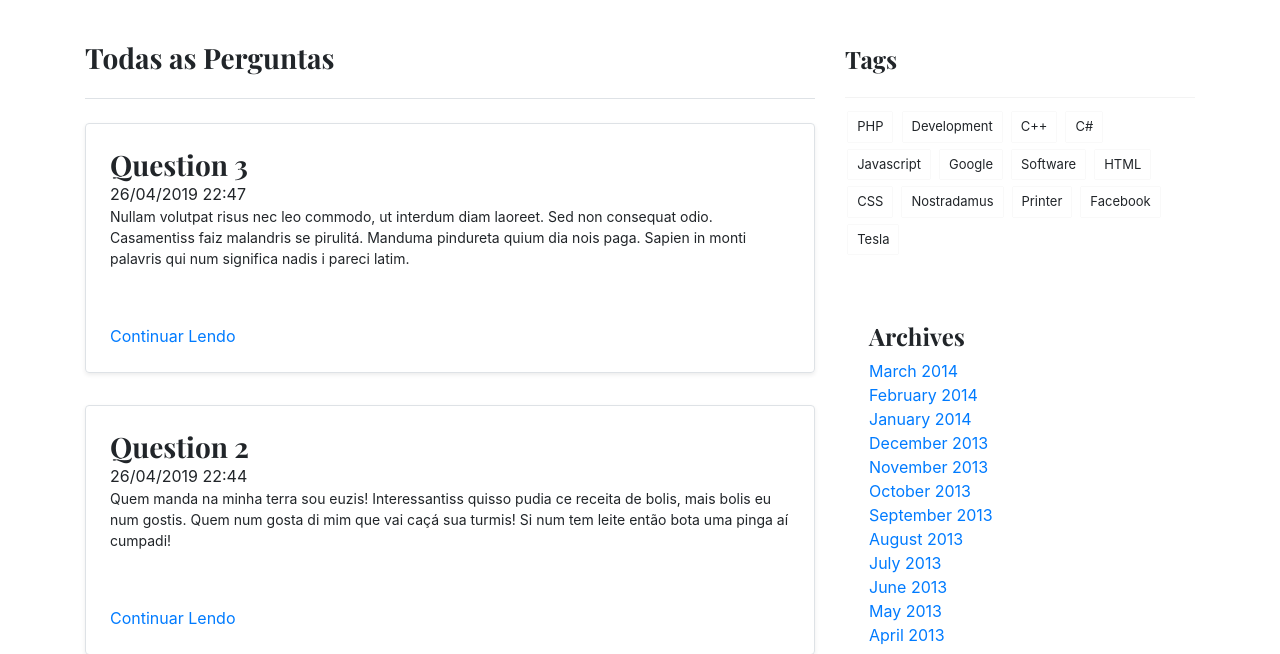
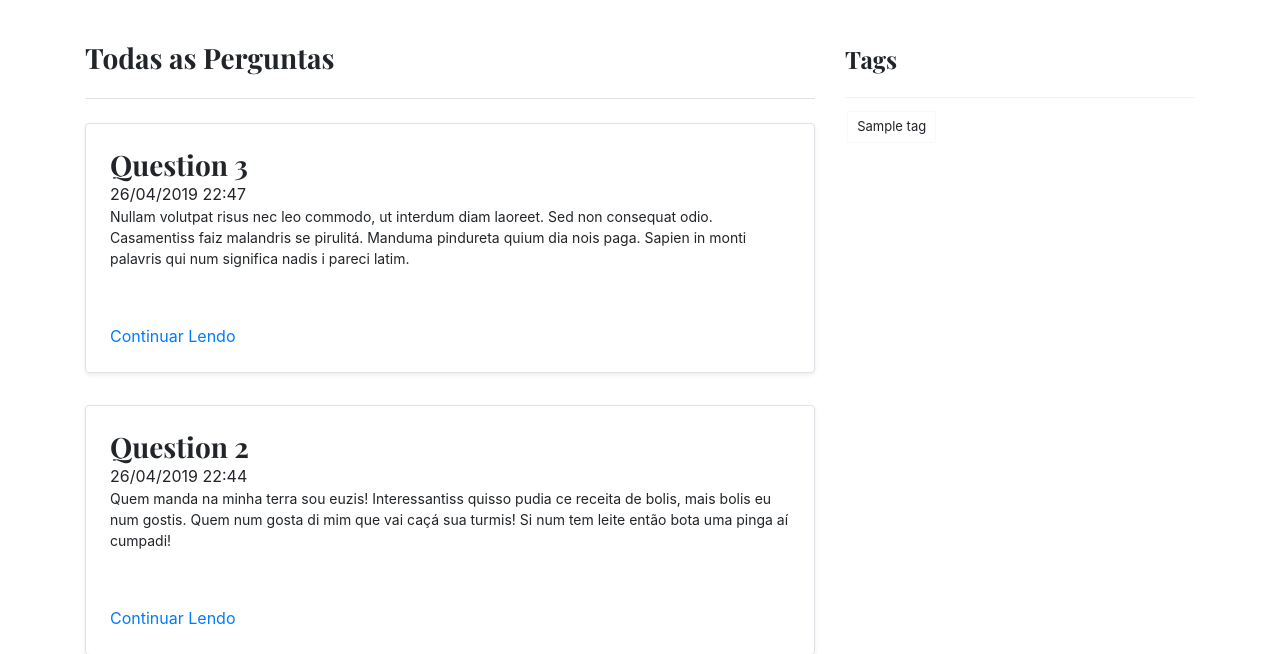
Before and after one commit to renato-lopes/engenharia-de-software, a Django app: page /all-posts/ in a window 1280 px wide. Shown: the part 146-800 px from the top of the page. Run offline with Django 3.2, Linux system fonts and the light colour scheme; data comes from the database, SQL or seed files in the repository; tables that the repository leaves empty hold one stand-in row (values such as "Sample post"); some libraries are stand-ins or nearby versions.

Commit message:
Show tags in all_posts

```diff
--- a/qa/forum/templates/forum/posts.html
+++ b/qa/forum/templates/forum/posts.html
@@ -92,7 +92,9 @@
                             <h4>Tags</h4>
                         </header>
                         <div class="widget__tags">
-                            <a class="tag">PHP</a>
+                            {% for tag in tags %}
+                            <a class="tag">{{tag.name}}</a>
+                            <!-- <a class="tag">PHP</a>
                             <a class="tag">Development</a>
                             <a class="tag">C++</a>
                             <a class="tag">C#</a>
@@ -104,12 +106,13 @@
                             <a class="tag">Nostradamus</a>
                             <a class="tag">Printer</a>
                             <a class="tag">Facebook</a>
-                            <a class="tag">Tesla</a>
+                            <a class="tag">Tesla</a> -->
+                            {% endfor %}
                         </div>
                     </div>
 
                 <div class="p-4">
-                  <h4>Archives</h4>
+                  <!-- <h4>Archives</h4>
                   <ol class="list-unstyled mb-0">
                     <li><a href="#">March 2014</a></li>
                     <li><a href="#">February 2014</a></li>
@@ -124,7 +127,7 @@
                     <li><a href="#">May 2013</a></li>
                     <li><a href="#">April 2013</a></li>
                   </ol>
-                </div>
+                </div> -->
 
 
               </aside><!-- /.blog-sidebar -->
--- a/qa/forum/views.py
+++ b/qa/forum/views.py
@@ -34,6 +34,9 @@ def all_posts(request):
     questions = Question.objects.all().order_by("-creation_date")
     context['posts'] = questions
 
+    tags = Tag.objects.all()
+    context['tags'] = tags
+
     return render(request, 'forum/posts.html', context)
 
 def all_tags(request):
```
